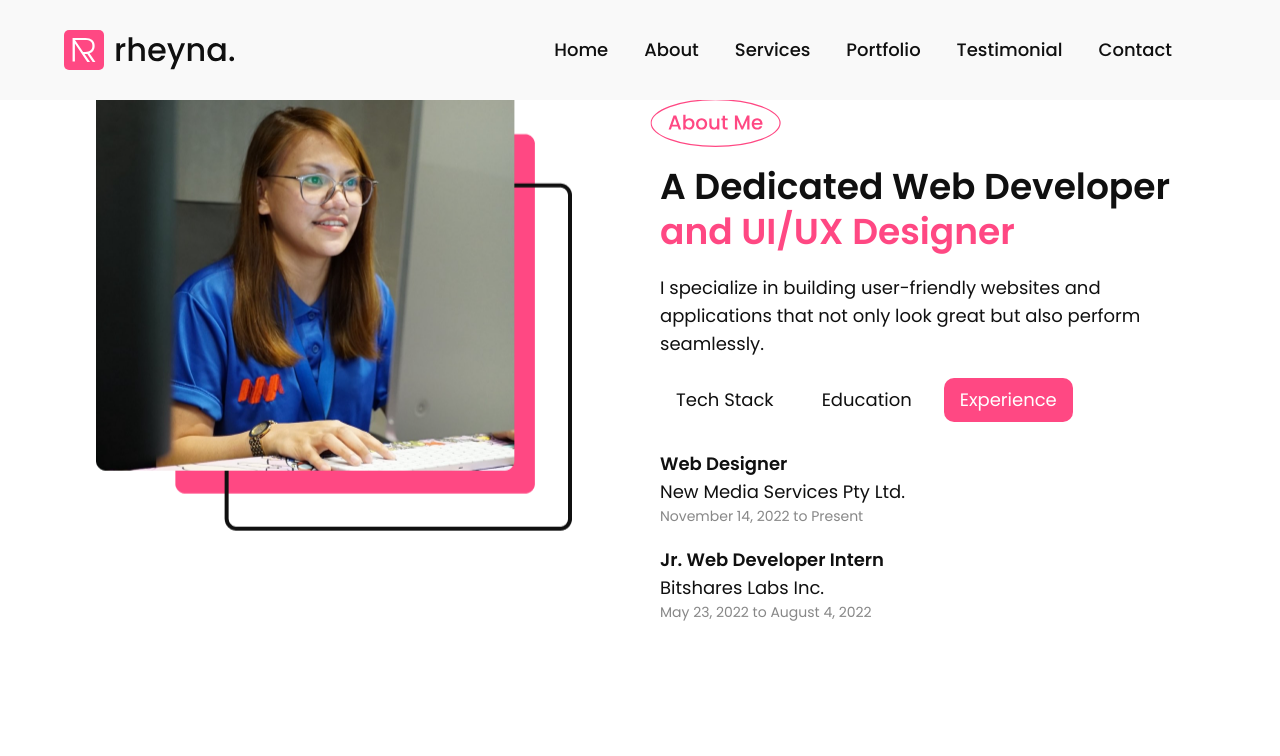
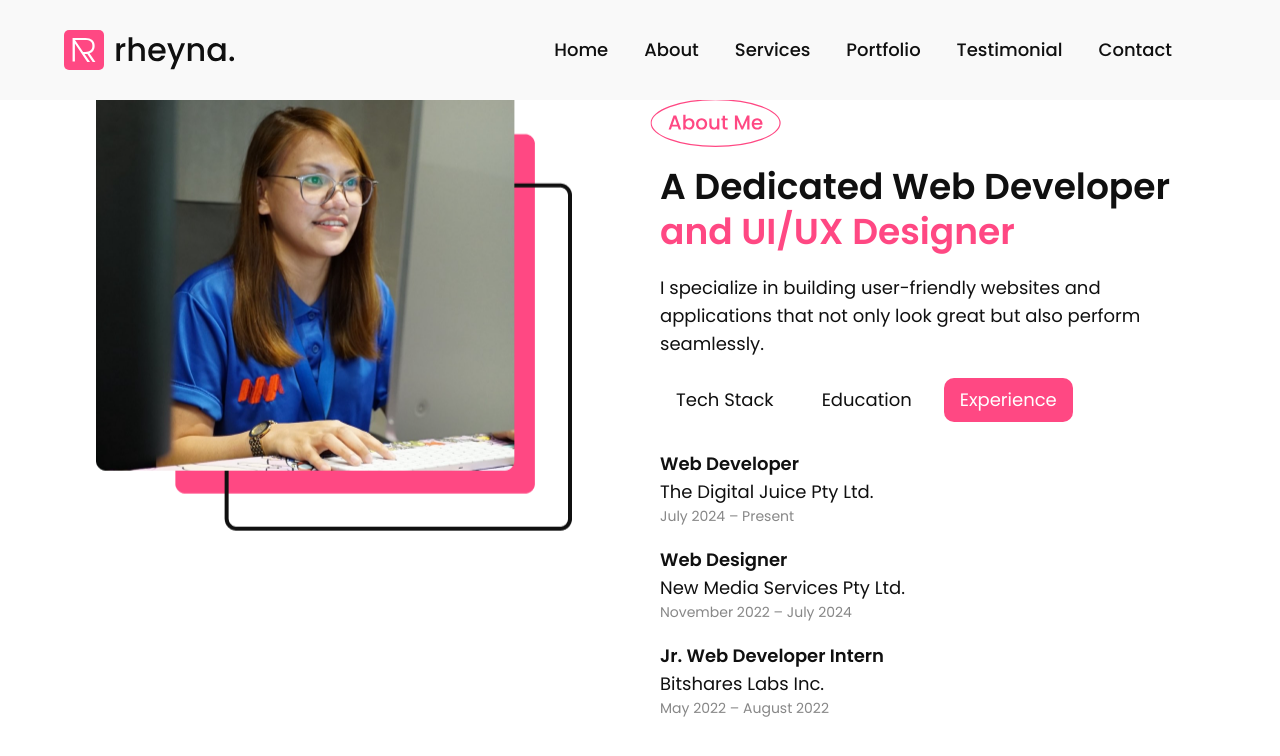
Before and after one commit to rmadayag/rmadayag, a React (Vite) app: page / in a window 1280 px wide. Both pictures are taken after a click on the button "Experience". Shown: the part 842-1598 px from the top of the page. Built offline with nearby package versions, Linux system fonts and the light colour scheme.

Commit message:
Your commit message here

```diff
--- a/src/components/About.jsx
+++ b/src/components/About.jsx
@@ -86,15 +86,20 @@ const About = () => {
     ),
     experience: (
       <div className="flex flex-col gap-5 text-txtcolor py-2">
+         <div>
+          <p className="text-lg font-semibold">Web Developer</p>
+          <p className="text-lg">The Digital Juice Pty Ltd.</p>
+          <p className="text-sm text-txtcolor/50">July 2024 – Present</p>
+        </div>
         <div>
           <p className="text-lg font-semibold">Web Designer</p>
           <p className="text-lg">New Media Services Pty Ltd.</p>
-          <p className="text-sm text-txtcolor/50">November 14, 2022 to Present</p>
+          <p className="text-sm text-txtcolor/50">November 2022 – July 2024</p>
         </div>
         <div>
           <p className="text-lg font-semibold">Jr. Web Developer Intern</p>
           <p className="text-lg">Bitshares Labs Inc.</p>
-          <p className="text-sm text-txtcolor/50">May 23, 2022 to August 4, 2022</p>
+          <p className="text-sm text-txtcolor/50">May 2022 – August 2022</p>
         </div>
       </div>
 
```
